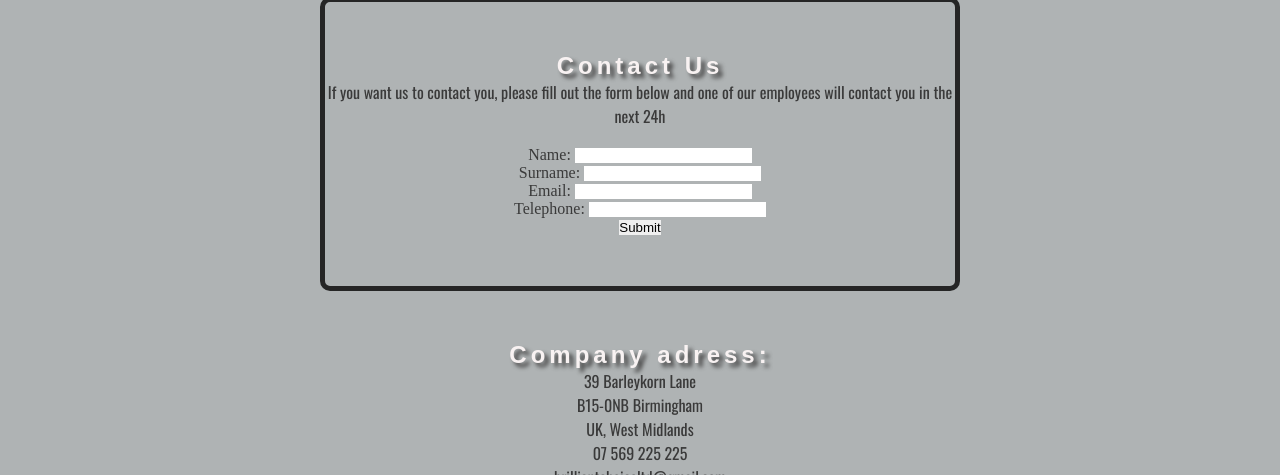
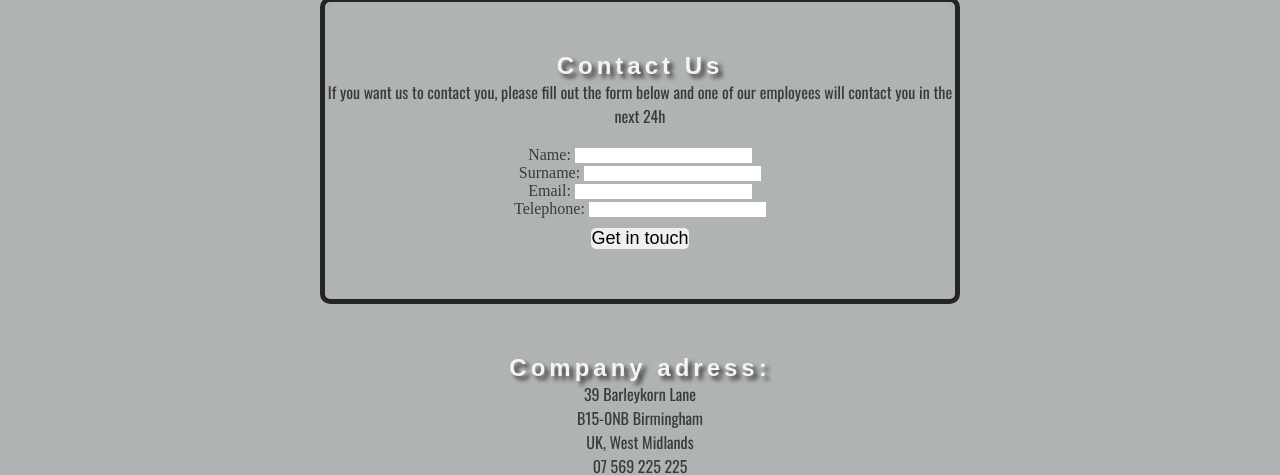
Before and after one commit to SuperBejot/Brilliant-Choice-Ltd, a plain HTML site: page contact_us.html in a window 1280 px wide. Shown: the part 78-553 px from the top of the page. Drawn offline with nearby package versions, Linux system fonts and the light colour scheme; a web font is replaced by a local one.

Commit message:
add style for a button in contact us section

```diff
--- a/assets/css/style.css
+++ b/assets/css/style.css
@@ -138,3 +138,15 @@ p {
 #adress {
     text-align: center;
 }
+
+#button {
+    transition-duration: 0.4s;
+    margin-top: 10px;
+    font-size: 18px;
+    border-radius: 5px;
+}
+
+#button:hover {
+    background-color: rgb(0, 110, 255);
+    color:azure;
+}
--- a/contact_us.html
+++ b/contact_us.html
@@ -42,7 +42,7 @@
                 <label for="tel">Telephone:</label>
                 <input type="tel" id="tel" name="telephone">
                 <br>
-                <input type="submit">
+                <button id="button">Get in touch</button>
         </section>
 
         <section id="adress">
```
